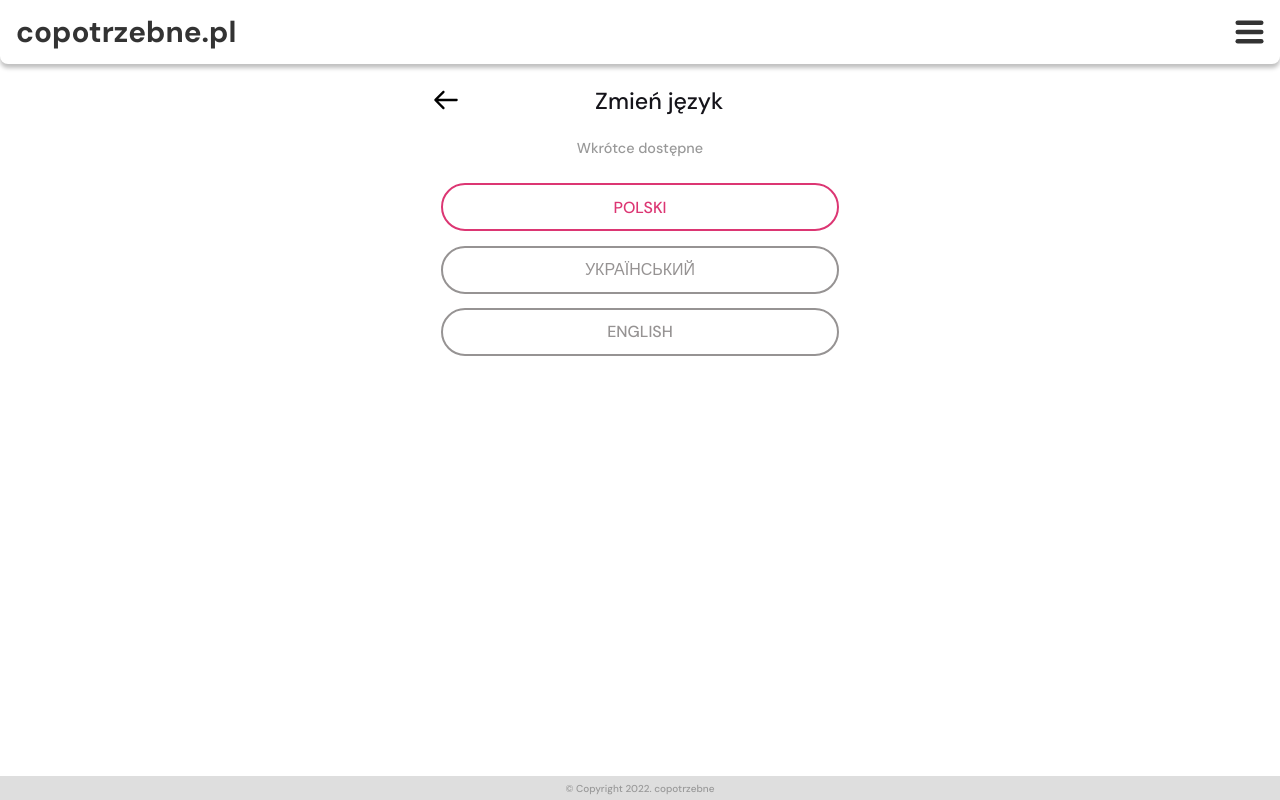
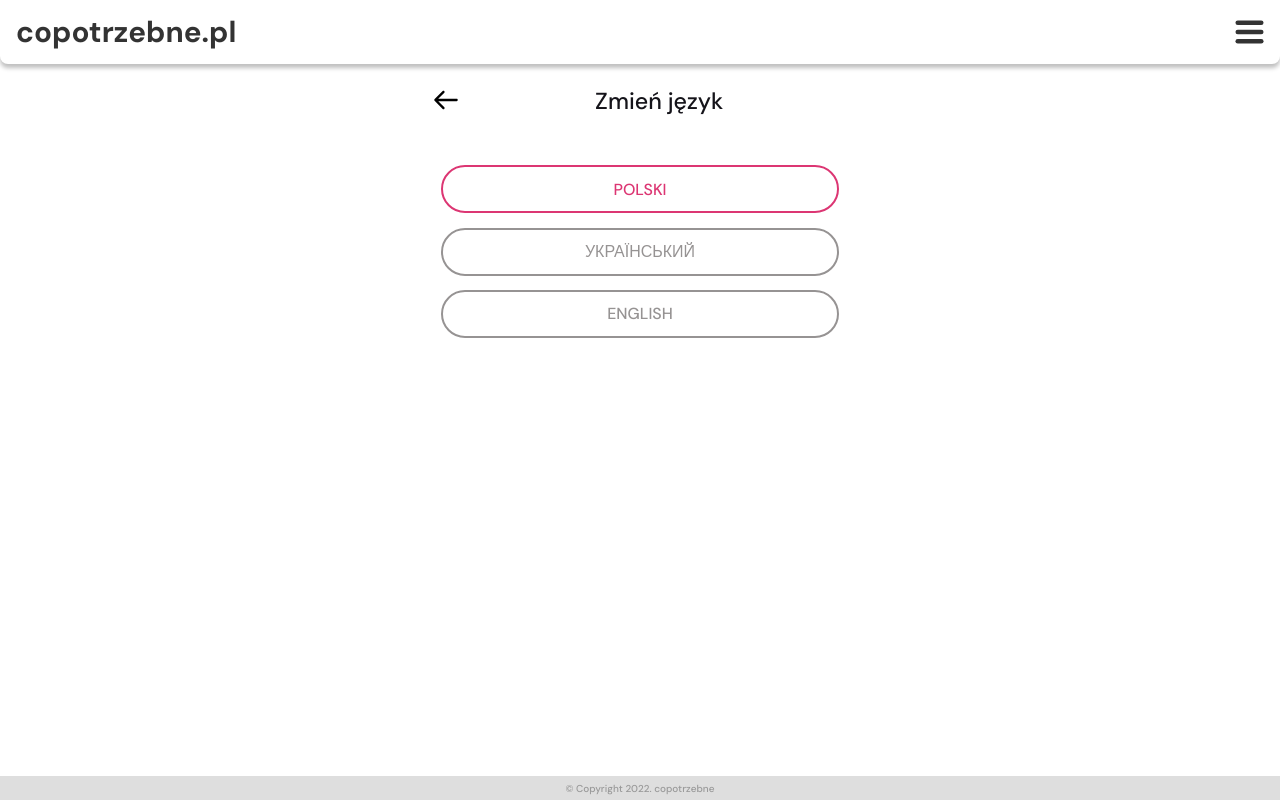
Before and after one commit to copotrzebne-pl/copotrzebne-frontend, a React app: page /language in a window 1280 px wide. Built offline with nearby package versions, Linux system fonts and the light colour scheme; what p-memoize would draw is missing.

Commit message:
fix: remove available soon

```diff
--- a/src/views/Language/index.tsx
+++ b/src/views/Language/index.tsx
@@ -9,7 +9,6 @@ export default () => {
   return (
     <Container>
       <PageTitle>Zmień język</PageTitle>
-      <NotAvailableYet>Wkrótce dostępne</NotAvailableYet>
       <LanguageWrapper>
         <Language
           selected={language === 'pl'}
```
